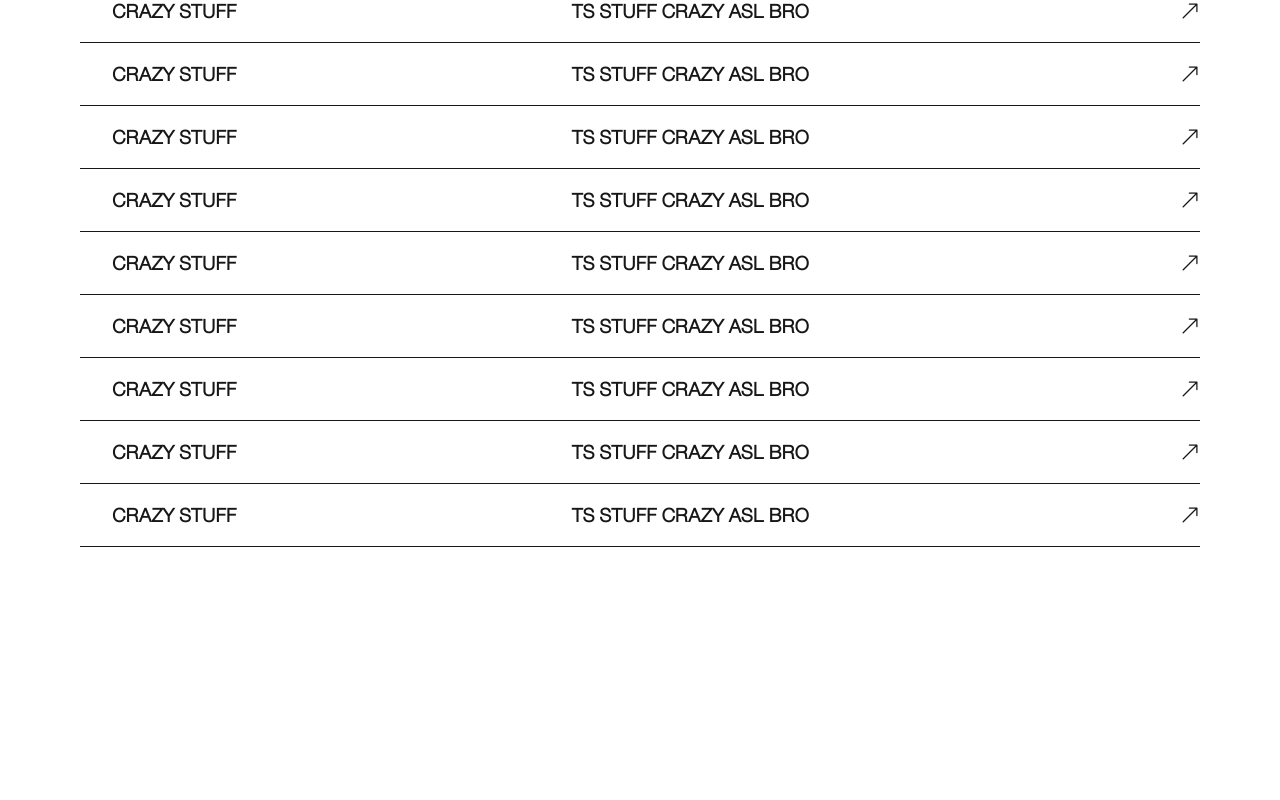
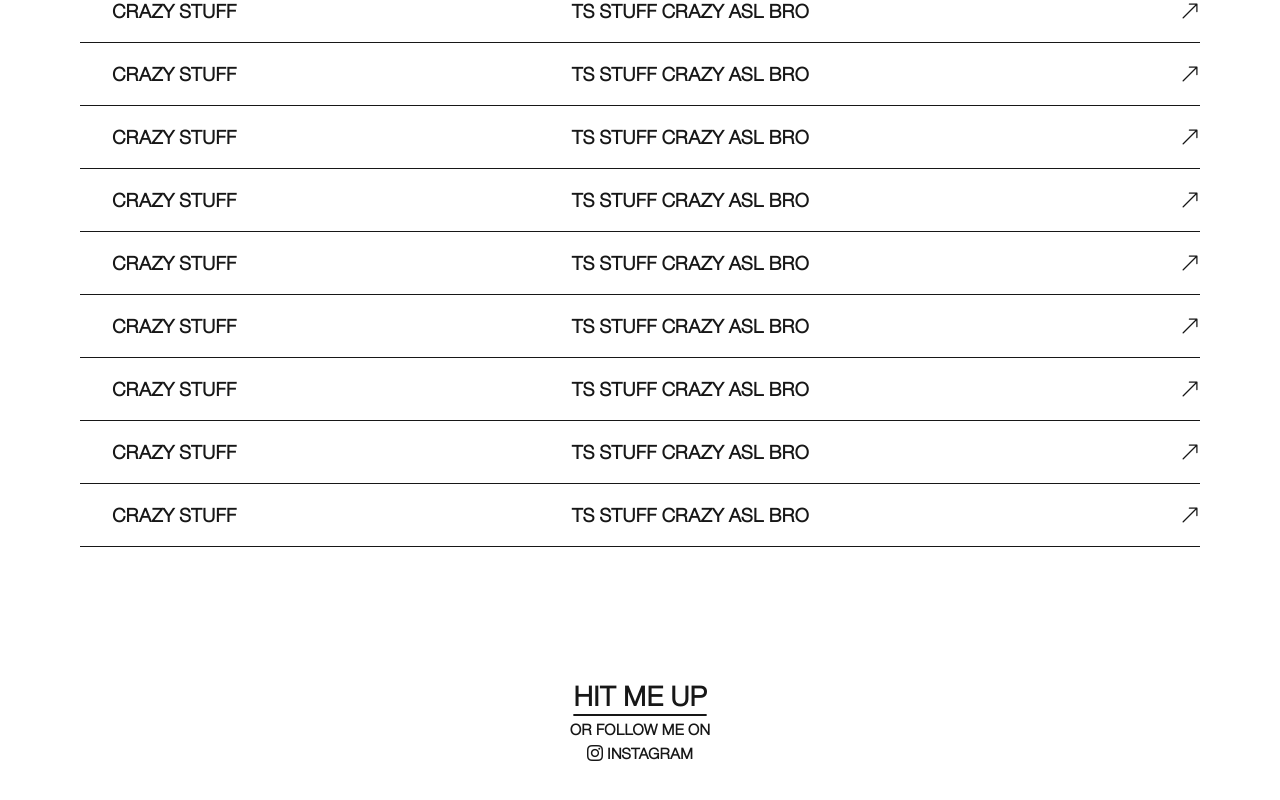
Before and after one commit to SukhdevThukral/sukhdev-thukral, a Next.js app: page / in a window 1280 px wide. Shown: the part 821-1621 px from the top of the page. Before the commit the page ends 1400 px from the top, so only its background shows below. Built offline with nearby package versions, Linux system fonts and the light colour scheme; a web font is replaced by a local one.

Commit message:
feat: improve layout and styling of home page content
- Standardize spacing in navigation section
- Add "HIT ME UP" section with Instagram link
- Fix cursor typo in border styling

```diff
--- a/app/page.tsx
+++ b/app/page.tsx
@@ -16,7 +16,7 @@ export default function Home(){
     <>
     <div className="relative min-h-screen">
       <div className={`flex justify-between items-center absolute top-2 left-3 right-3 text-lg font-bold ${nimbusSans.className}`}>
-        <div className=" flex gap-2">
+        <div className="flex gap-2">
           <h1 className="italic">INDEX,</h1>
           <h1> ABOUT</h1>
         </div>
@@ -90,6 +90,17 @@ export default function Home(){
 
         <div className="border-t-1 py-4 cusor-pointer"></div>
       </div>
+      <div className="py-[3rem] md:py-[4rem] lg:py-[6rem]">
+        <div className={`text-center font-bold ${nimbusSans.className}`}>
+          <div className="text-[1.97rem] sm:text-[1.95rem] md:text-[1.85rem] lg:text-[1.8rem]">
+            <h1 className="underline underline-offset-8">HIT ME UP</h1>
+          </div>
+          <div className="flex flex-col text-[1rem]">
+            <span>OR FOLLOW ME ON </span>
+            <span> <i className="bi bi-instagram"></i> INSTAGRAM </span>
+          </div>
+        </div>
+      </div>
     </div>
     </>
   );
```
